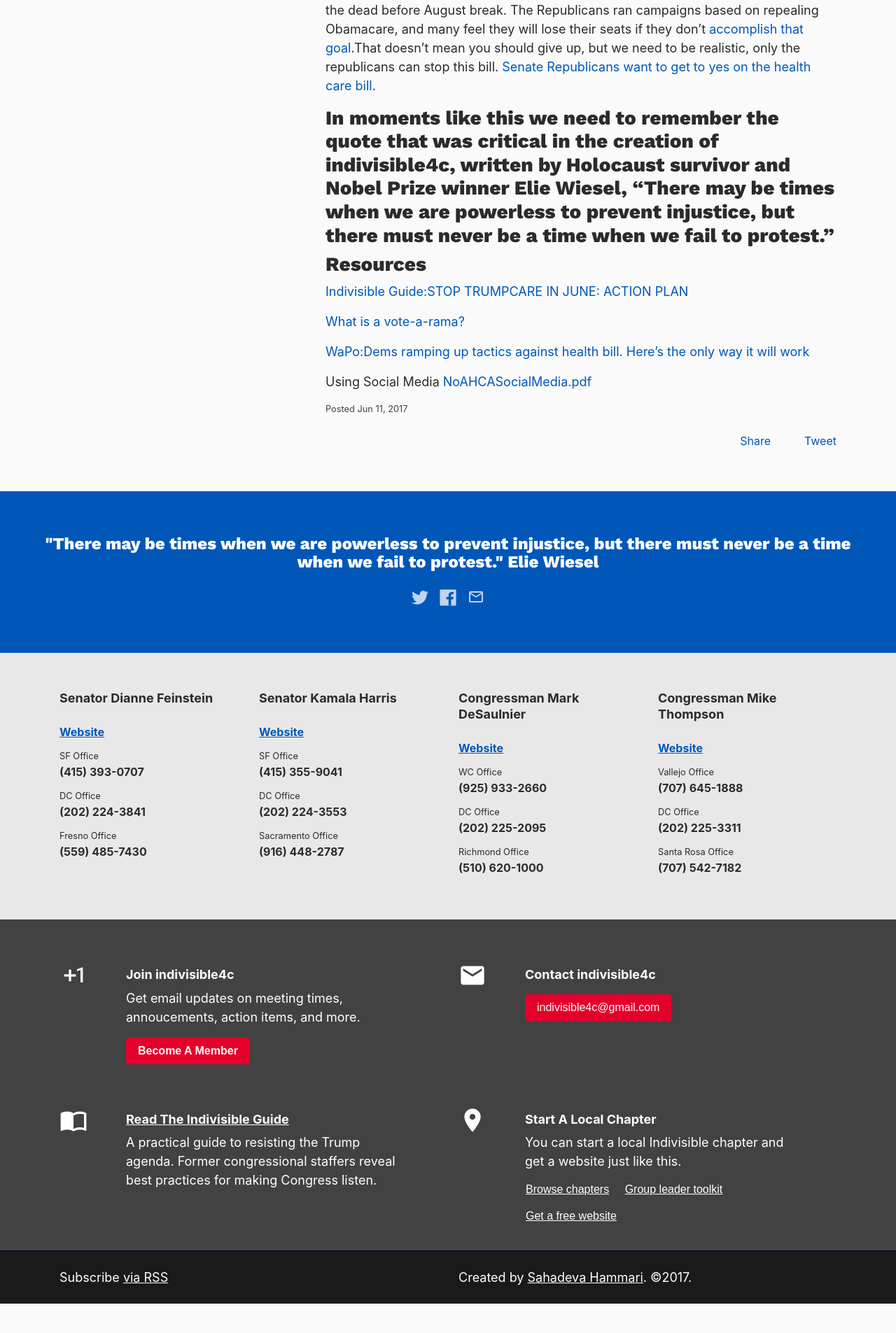
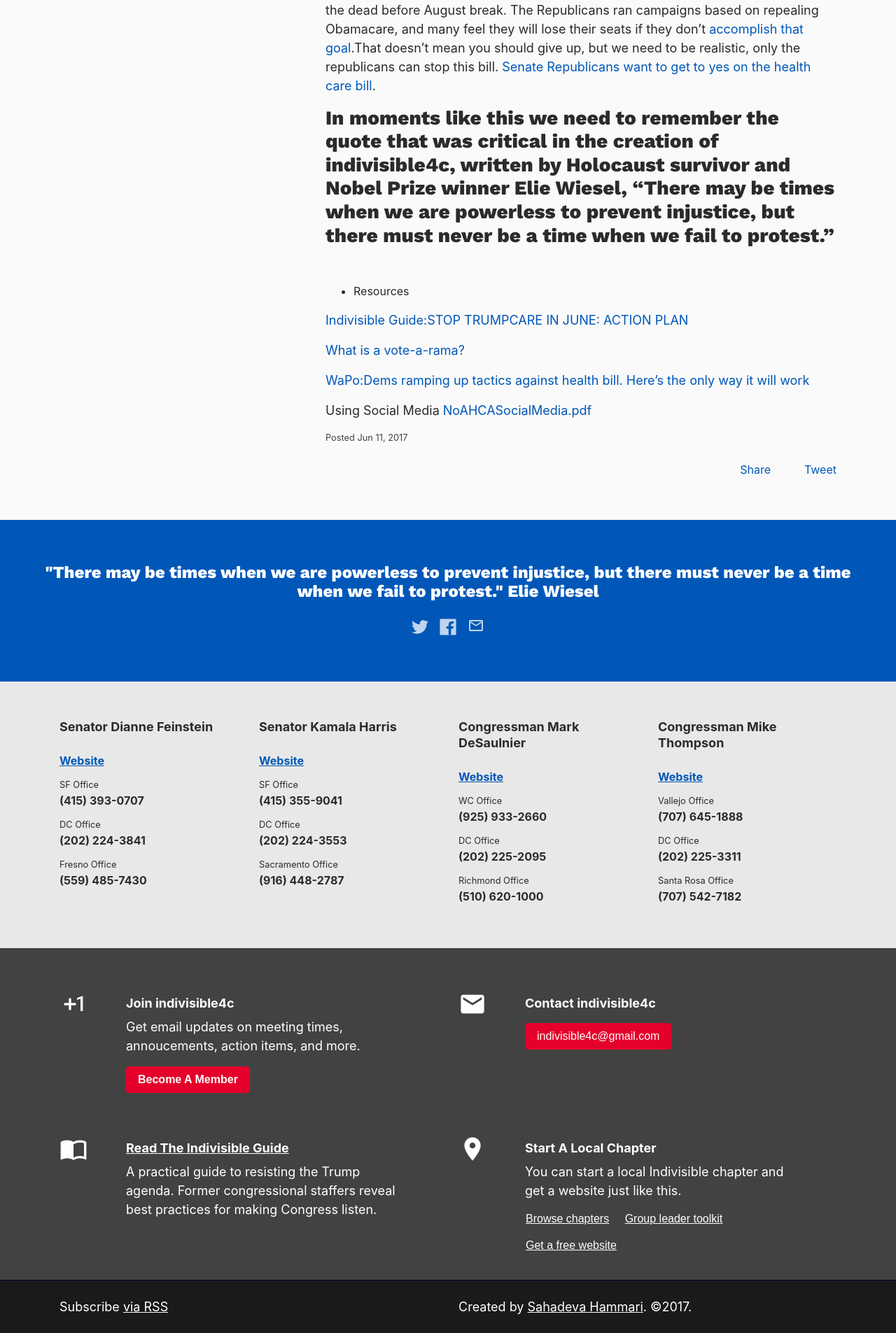
Before and after one commit to IndivisibleTemplate/BasicTemplate, a Jekyll site: the page built from _posts/2017-06-11-stop-the-acha.markdown, in a window 1280 px wide. Shown: the part 2191-4096 px from the top of the page at 70% size. Built offline with Jekyll 4.4.1, drawn with Linux system fonts in a browser that asks for light colours; nearby versions of some CDN libraries; comment, search, counter and statistics services are not loaded; before the commit the page ends 4054 px from its top, so only the background shows below that.

Commit message:
Updated Stop The Acha

```diff
--- a/_posts/2017-06-11-stop-the-acha.markdown
+++ b/_posts/2017-06-11-stop-the-acha.markdown
@@ -42,9 +42,10 @@
 The bad news? The strategies being utilized [by the democrats have limits](https://www.washingtonpost.com/news/politics/wp/2017/06/19/senate-leaders-plan-to-rush-a-health-care-bill-to-a-vote-and-theres-nothing-democrats-can-do-about-it/?utm_term=.a1ebe7b43eb7). It may not pass this week, but if it's postponed (or even voted down) expect to see it rise from the dead before August break. The Republicans ran campaigns based on repealing Obamacare, and many feel they will lose their seats if they don't [accomplish that goal](https://www.washingtonpost.com/opinions/replacing-obamacare-is-a-make-or-break-moment-for-republicans/2017/06/25/c5f7775a-59c9-11e7-9fc6-c7ef4bc58d13_story.html?utm_term=.d7ccc275d528).That doesn't mean you should give up, but we need to be realistic, only the republicans can stop this bill. [Senate Republicans want to get to yes on the health care bill](https://www.washingtonpost.com/news/powerpost/paloma/daily-202/2017/06/23/daily-202-senate-republicans-want-to-get-to-yes-on-the-health-care-bill/594c147de9b69b2fb981de1e/?utm_term=.640bbfb6d6b4).
 
 ### In moments like this we need to remember the quote that was critical in the creation of indivisible4c, written by Holocaust survivor and Nobel Prize winner Elie Wiesel, "There may be times when we are powerless to prevent injustice, but there must never be a time when we fail to protest."
+<br>
 
 
-### Resources
+* Resources
 
 [Indivisible Guide:STOP TRUMPCARE IN JUNE: ACTION PLAN](https://www.indivisibleguide.com/resource/stop-trumpcare-june-action-plan/)
 
```
